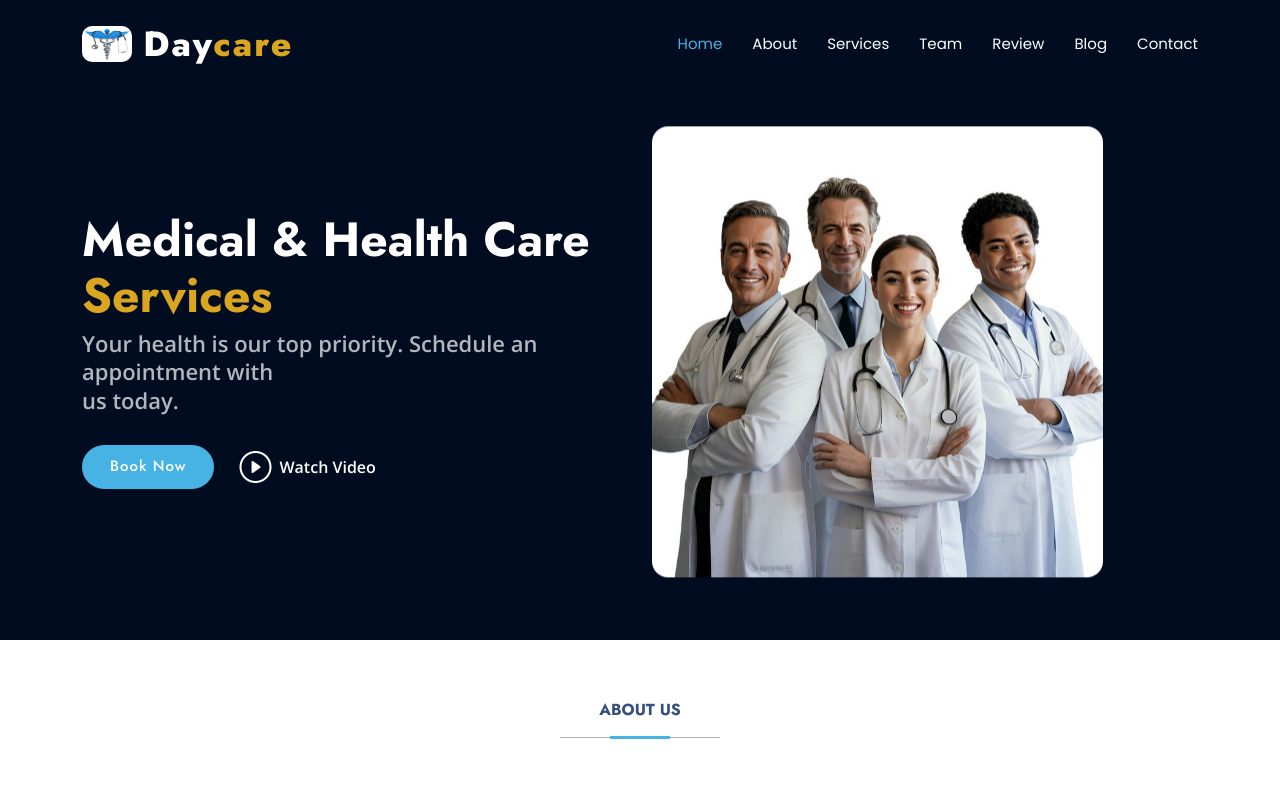
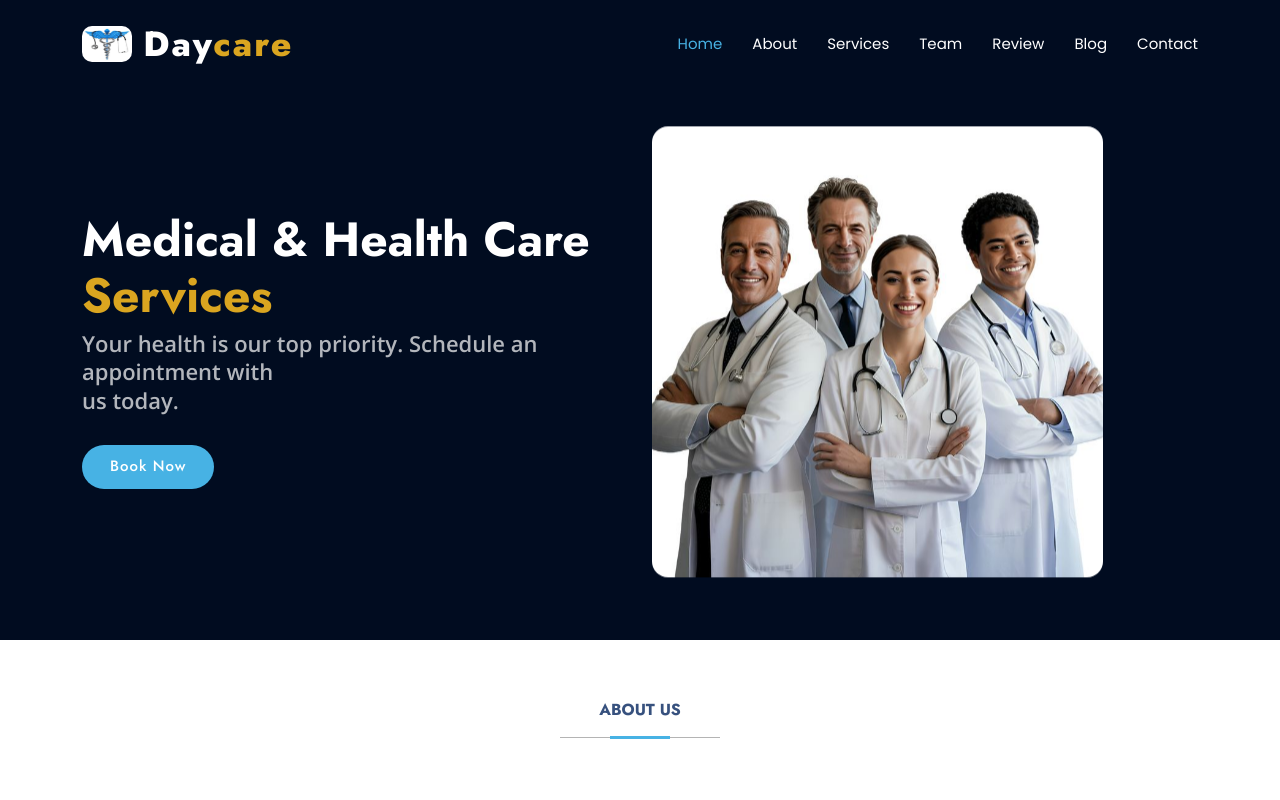
Before and after one commit to DavidsonIyke/Daycare-2, a plain HTML site: page index.html in a window 1280 px wide. Shown: the top 800 px of the page. Drawn offline with nearby package versions, Linux system fonts and the light colour scheme.

Commit message:
Updated website design and content

```diff
--- a/index.html
+++ b/index.html
@@ -29,13 +29,7 @@
   <!-- Main CSS File -->
   <link href="assets/css/main.css" rel="stylesheet">
 
-  <!-- =======================================================
-  * Template Name: Arsha
-  * Template URL: https://bootstrapmade.com/arsha-free-bootstrap-html-template-corporate/
-  * Updated: Feb 22 2025 with Bootstrap v5.3.3
-  * Author: BootstrapMade.com
-  * License: https://bootstrapmade.com/license/
-  ======================================================== -->
+
 </head>
 
 <body class="index-page">
@@ -79,7 +73,7 @@
             <p>Your health is our top priority. Schedule an appointment with <br>us today.</p>
             <div class="d-flex">
               <a href="#about" class="btn-get-started">Book Now</a>
-              <a href="https://www.youtube.com/watch?v=Y7f98aduVJ8" class="glightbox btn-watch-video d-flex align-items-center"><i class="bi bi-play-circle"></i><span>Watch Video</span></a>
+
             </div>
           </div>
           <div class="col-lg-5 order-1 order-lg-2 hero-img" data-aos="zoom-out" data-aos-delay="200">
```
